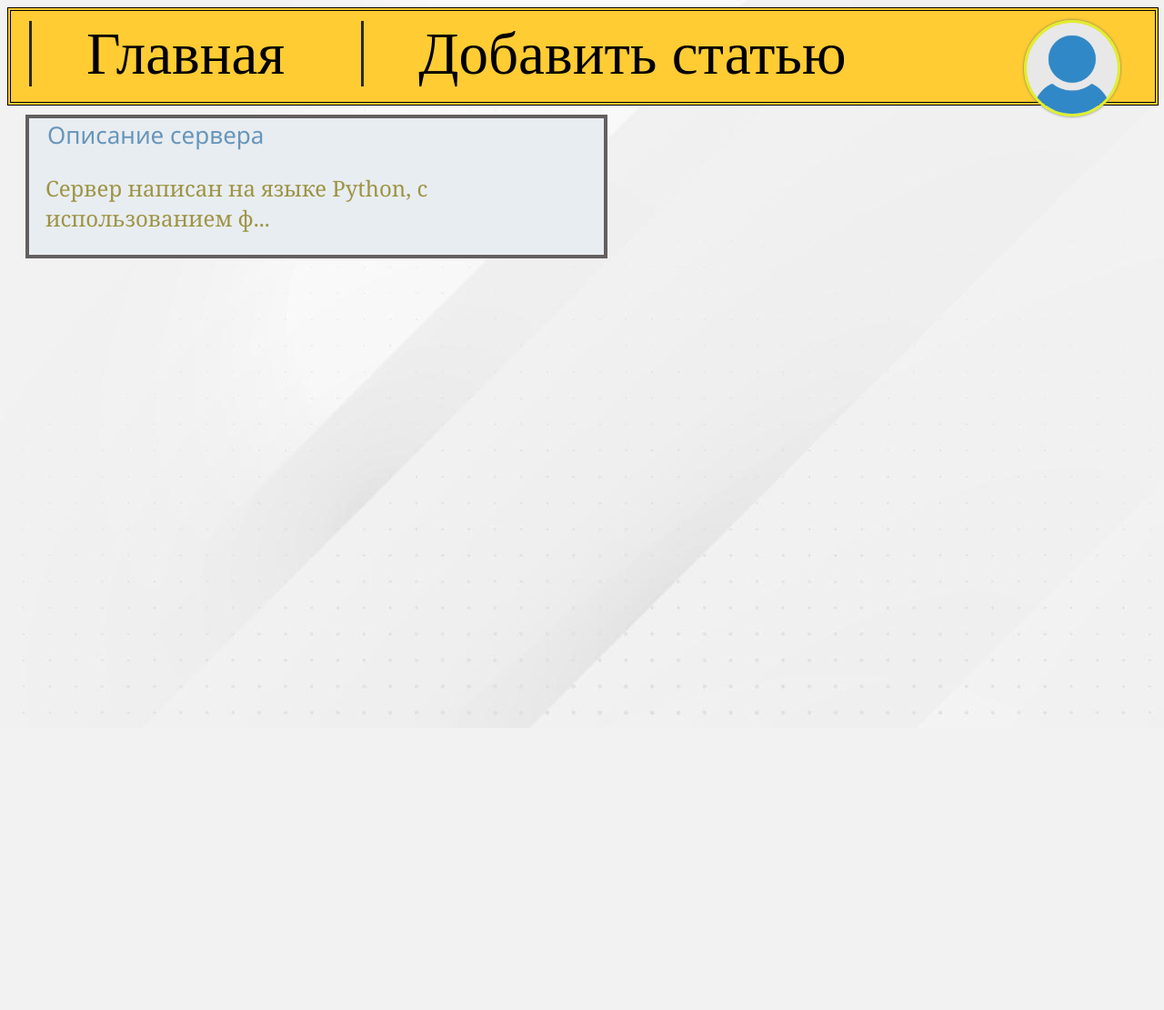
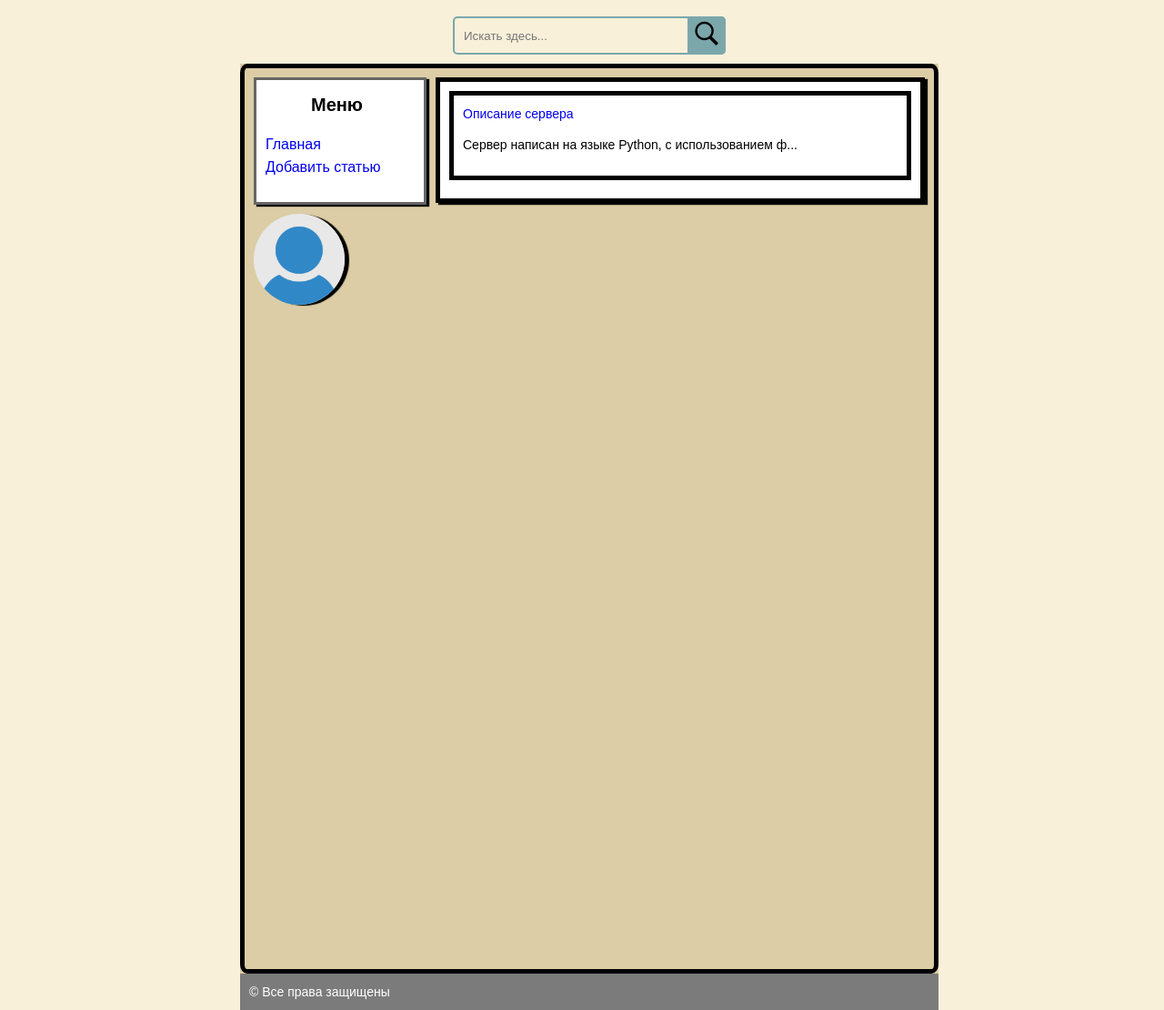
Before and after one commit to Ponchip/Alexey900, a Flask app: page / in a window 1280 px wide. Shown: the whole page at 91% size. Before the commit the page ends 786 px from the top, so only its background shows below. Run offline with Flask 2, Linux system fonts and the light colour scheme; data comes from the database, SQL or seed files in the repository; both versions use the stored data as it was after the commit.

Commit message:
merge and refactoring

```diff
--- a/main.py
+++ b/main.py
@@ -1,41 +1,39 @@
 import sqlite3
 import os
 from FDataBase import FDataBase
-from flask import redirect, render_template, Flask, request, flash, abort, url_for
+from flask import redirect, render_template, Flask, request, flash, abort, \
+    url_for, make_response
 from werkzeug.security import generate_password_hash, check_password_hash
 from werkzeug.utils import secure_filename
 
 
 # CONFIGURATION
 DATABASE = "posts.db"
-SECRET_KEY = "a;df32;klj asdf 2323"
+SECRET_KEY = "2c4d969558ce80c318380969f35ebb"
 DEBUG = True
 
 app = Flask(__name__)
 app.config.from_object(__name__)
 app.config.update(dict(DATABASE=os.path.join(app.root_path, "posts.db")))
+db = False
 
 
-db = False
 @app.before_request
-def check_connt():
-    global db
-    db_c = create_db()
-    db = FDataBase(db_c)
+def establish_connection():
+    '''Функция для установления соединения с БД'''
+    global db   # доступ к БД через объект FDataFase
+    try:
+        # обращение к БД, через путь указанный в приложении
+        connection = sqlite3.connect(app.config["DATABASE"])
+        connection.row_factory = sqlite3.Row  # Вид словарь
+        # проверка наличия таблицы
+        with app.open_resource("sq_db.sql", mode='r') as file:
+            connection.cursor().executescript(file.read())
+        connection.commit()  # сохранить изменения
+        db = FDataBase(connection)  # установить соединение
+    except Exception as error:
+        print('Ошибка была обнаружена ', error)
 
-
-def connect_db():
-    conn = sqlite3.connect(app.config["DATABASE"])
-    conn.row_factory = sqlite3.Row
-    return conn
-
-
-def create_db():
-    db_ = connect_db()
-    with app.open_resource("sq_db.sql", mode='r') as f:
-        db_.cursor().executescript(f.read())
-    db_.commit()
-    return db_
 
 @app.errorhandler(404)
 def handle_bad_request(e):
@@ -65,10 +63,11 @@ def editor(post_id):
         return render_template("edit.html", content=menu[-1]["content"], post_num=post_id)
     code = db.edit_post(request.form["new_content"], post_id)
     if code == 200:
+        # данные внесены без ошибок код 200
         flash("Правки внесены", category="success")
     else:
+        # во время записи произошла ошибка
         flash("Ошибка", category="error")
-
     menu = db.getContent(post_id)
 
     return render_template("edit.html", content=menu[-1]["content"], post_num=post_id)
@@ -83,14 +82,17 @@ def showPost(post_id):
                            content=respone["content"], title=respone["title"],
                            authour=respone["authour"])
 
+
 @app.route("/delete_post<int:post_id>")
 def delete_post(post_id):
     db.deletePost(post_id)
     return render_template("deletePage.html", title="Удаление поста")
 
+
 @app.route('/profile')
 def profile():
     return render_template("authorization.html")
+
 
 @app.route("/reqistration", methods=["GET", "POST"])
 def reg():
@@ -114,5 +116,6 @@ def reg():
             flash("Неверный пароль", category="error")
             return render_template("authorization.html")
 
+
 if __name__ == "__main__":
     app.run(debug=True)
--- a/static/css/style_index.css
+++ b/static/css/style_index.css
@@ -1,86 +1,191 @@
+/*Обнуление*/
+*{
+	padding: 0;
+	/* margin: 0; */
+	border: 0;
+}
+*,*:before,*:after{
+	-moz-box-sizing: border-box;
+	-webkit-box-sizing: border-box;
+	box-sizing: border-box;
+}
+:focus,:active{outline: none;}
+a:focus,a:active{outline: none;}
 
-            /* div {
-                background-color: rgb(227, 225, 225);
-                font-size: 200%;
-                margin-left: 50px;
-            } */
-            .main {
-                width: 99.5%;
-                border: 4px double black; /* ��������� ������� */
-                background: #fc3; /* ���� ���� */
-                padding-top: 10px; /* ���� ������ ������ */
-                padding-bottom: 10px;
-                margin-bottom: 10px;
-                height: 10vh;
+nav,footer,header,aside{display: block;}
+
+html,body{
+	height: 100%;
+	width: 100%;
+	font-size: 100%;
+	line-height: 1;
+	font-size: 14px;
+	-ms-text-size-adjust: 100%;
+	-moz-text-size-adjust: 100%;
+	-webkit-text-size-adjust: 100%;
 }
-            .malina{
-                border-right: 3px solid rgb(42, 40, 40);
+input,button,textarea{font-family:inherit;}
+
+input::-ms-clear{display: none;}
+button{cursor: pointer;}
+button::-moz-focus-inner {padding:0;border:0;}
+a, a:visited{text-decoration: none;}
+a:hover{text-decoration: none;}
+ul li{list-style: none;}
+img{vertical-align: top;}
+
+h1,h2,h3,h4,h5,h6{font-size:inherit;font-weight: 400;}
+/*--------------------*/
+
+body{
+	background: #F9F0DA;
+	/* background-image: url('../images/4907157.jpg'); */
 }
-            .mi{
-                font-size: 65px;
-                text-decoration: none;
-                color: black;
-                border-left: 3px solid rgb(42, 40, 40);
-                margin-left: 20px;
-                padding-left: 60px;
-                padding-right: 60px;
+
+.middle{
+	background: #dccda6; /* фон содержимого*/
 }
-            a{
-                margin-left: 20px;
-                margin-top: 30px;
+
+.wrapper {
+	font-family: Arial, "Helvetica Neue", Helvetica, sans-serif;
+	line-height: 20px;
+	width: 60%;
+	height: 100%;
+	min-width: 700px;
+	margin: 0 auto;
+	display: table;
+
+}
+
+.header_block {
+	padding: 10px;
+}
+.wrp1 {
+	position: relative;
+	width: 300px;
+	margin: 0 auto;
+}
+.search {
+	width: 100%;
+  height: 42px;
+  padding-left: 10px;
+  border: 2px solid #7BA7AB;
+  border-radius: 5px;
+  outline: none;
+  background: #F9F0DA;
+  color: #9E9C9C;
+}
+
+.button_search{
+  position: absolute;
+  top: 0;
+  right: 0px;
+  width: 42px;
+  height: 42px;
+  border: none;
+  background: #7BA7AB;
+  border-radius: 0 5px 5px 0;
+  cursor: pointer;
+}
+
+.button_search::before{
+  content: url('../images/icon/icons8-search-30.png');
+  font-family: Arial, Helvetica, sans-serif;
+  font-size: 20px;
+}
+
+
+
+
+
+
+
+.container{
+	height: 1000px;
+	border: 5px solid #000;
+	padding: 10px;
+    border-radius: 1%;
+}
+
+.content {
+	background: rgb(255, 255, 255);
+	margin: 0 0 0 200px;
+	border: 5px solid #000;
+	padding: 10px;
+    box-shadow: 3px 2px 1px #000;
 }
 .post {
-                margin-top : 5px;
-                /* background-image: url("../static/images/���\ ���\ �������\ �����.jpg"); */
-                width : 50%;
-                background-color: rgb(232, 237, 241);
-                margin-left: 20px;
-                border: solid 4px rgb(100, 95, 95);
-                margin-bottom: 7px;
-                /* border-bottom: none; */
+	display: block;
+	padding: 10px;
+	border: 5px solid rgb(0, 0, 0);
+	margin-bottom: 10px;
 }
-            .content {
-                color :rgb(158, 148, 67);
-                /* padding-bottom: 30px; */
-                font-size: 24px;
-                padding-left: 18px;
-                font-family: Georgia, 'Times New Roman', Times, serif;
+.a_post {
 }
-            a {
-                color: rgb(103, 149, 186);
-                text-decoration: none;
-                font-size: 26px;
+.content1 {
 }
-            body{
-                background-image: url("../images/4907157.jpg");
+
+
+
+
+.sidebar_block{
+    float: left;
+    width: 190px;
+
 }
-            /* .c {
-                border-bottom: solid 2px gray; */
+
+.link_prof{
+    width: 190px;
+
 }
-            .picture {
-                align-items: right;
-                margin-bottom : 9px;
+
+.i{
+    width: 100px;
+    border-radius: 50%;
+    box-shadow: 5px 1px 1px #000;
 }
-            .round {
-                border-radius: 100px; /* ������ ���������� */
-                border: 3px solid grey; /* ��������� ����� */
-                box-shadow: 0 0 3px #666; /* ��������� ���� */
-                display: inline;
-                margin-left : 10px;
-                margin-top : 8px;
+
+.sidebar_block_content{
+
 }
-            .padd {
-                margin-bottom : 9px;
+
+.sidebar {
+    box-shadow: 3px 2px 1px #000;
+	background: #fff;
+	float: left;
+	width: 190px;
+	border: 3px solid #666666;
+    margin: 0 0 10px 0;
 }
-            .main > a > img{
-                border-radius: 100px; /* Радиус скругления */
-                border: 3px solid rgb(223, 239, 46); /* Параметры рамки */
-                box-shadow: 0 0 3px #666; /* Параметры тени */
-                width: 100px;
-                margin-right: 3%;
-                margin-bottom: 1%;
-                float: right;;
+
+.sidebar h2{
+	padding: 0 60px;
+	font-size: 20px;
+	font-weight: 600;
 }
-            .profile {
-                text-align: right;
+
+.sidebar ul{
+	font-size: 16px;
+	padding: 5px 10px 10px 10px;
 }
+
+.sidebar ul li{
+	font-size: 16px;
+	line-height: 25px;
+}
+
+
+
+
+
+
+.block_footer {
+	margin-top: 10px;
+	display: table-row;
+}
+.footer {
+	background-color: rgb(123, 123, 123);
+	color: rgb(255, 255, 255);
+	padding: 10px;
+	height: 100%;
+}
--- a/templates/index.html
+++ b/templates/index.html
@@ -1,31 +1,59 @@
 <!DOCTYPE html>
 <html>
+
     <head>
-        <meta charset="utf-8">
+        <meta http-equiv="Content-Type" content="text/html; charset=UTF-8">
         <title>{{title}}</title>
         <link href="../static/css/style_index.css" rel="stylesheet" type="text/css">
     </head>
+
     <body>
-        <div class="main">
-            <a class="mi" href="/">Главная</a>
-            <a class="mi" href="/add_post">Добавить статью</a>
-            <a href="/profile"><img class="i" src="../static/images/default.png"></a>
+        <div class="wrapper">
+            <header class="header_block">
+                <div class="wrp1">
+                    <form action="#" method="get">
+                        <input class="search" type="search" placeholder="Искать здесь...">
+                        <button class="button_search" type="submit"></button>
+                    </form>
                 </div>
+            </header>
+            <div class="middle">
+                    <div class="container">
+                        <div class="sidebar_block">
+                            <div class="sidebar">
+                                <div class="sidebar_block_content">
+                                <h2>Меню</h2>
+                                <ul>
+                                    <li><a  href="/">Главная</a></li>
+                                    <li><a  href="/add_post">Добавить статью</a></li>
 
+                                </ul>
+                                </div>
+                            </div>
+                                <div class="link_prof"><a href="/profile"><img class="i" src="./static/images/default.png" alt="упс картинки нет"></a></div>
+                        </div>
+                        <main class="content">
                             {% for elem in menu%}
-        <div class="post" stye="background-color: #fc3; border: 2px solid grey;" >
-            <a  style="font-size: 26px; font-family: 'Segoe UI'" href="{{elem['id']}}">
+                            <div class="post">
+                                <a class="a_post" href="{{elem['id']}}">
                                 {{elem["title"].replace("0b100111", "'").replace("0b100010", '"')}}</a>
                                 <!-- <td class="picture">
                                     <img width="110px"  class="round" src="../static/images/default.png">
                                 </td> -->
-            <p class="content">
+                                <p class="content1">
                                 {% autoescape false%}
                                 {{elem["content"][:50].replace("0b100111", "'").replace("0b100010", '"')}}...
                                 {% endautoescape %}
                                 </p>
                             </div>
                             {% endfor %}
+                        </main>
+                    </div>
+            </div>
+            <div class="block_footer">
+                <footer class="footer">&copy Все права защищены</footer>
+            </div>
+        </div>
+</body>
 
-    </body>
 </html>
--- /dev/null
+++ b/Баги.txt
@@ -0,0 +1,4 @@
+Баги:
+
+1. Во вкладке добавление статьи, при добавлении непрерывного текста, текст вылезает за блок.
+2. При редактировании, нельзя поменять заголовок.
```
Also changed, not shown: FDataBase.py (+6 -8 lines), Инструкция/инструкция.html (added, +73 -0 lines), posts.db, static/images/icon/icons8-search-30.png (added), static/images/Фон_Главная.jpg (added), Инструкция/st/1.jpg (added), Инструкция/st/2.jpg (added), Инструкция/st/3.jpg (added), Инструкция/st/4.jpg (added), Инструкция/st/5.jpg (added), Инструкция/st/7.jpg (added), Инструкция/st/8.jpg (added). Lines whose indentation alone changed are shown as unchanged.
